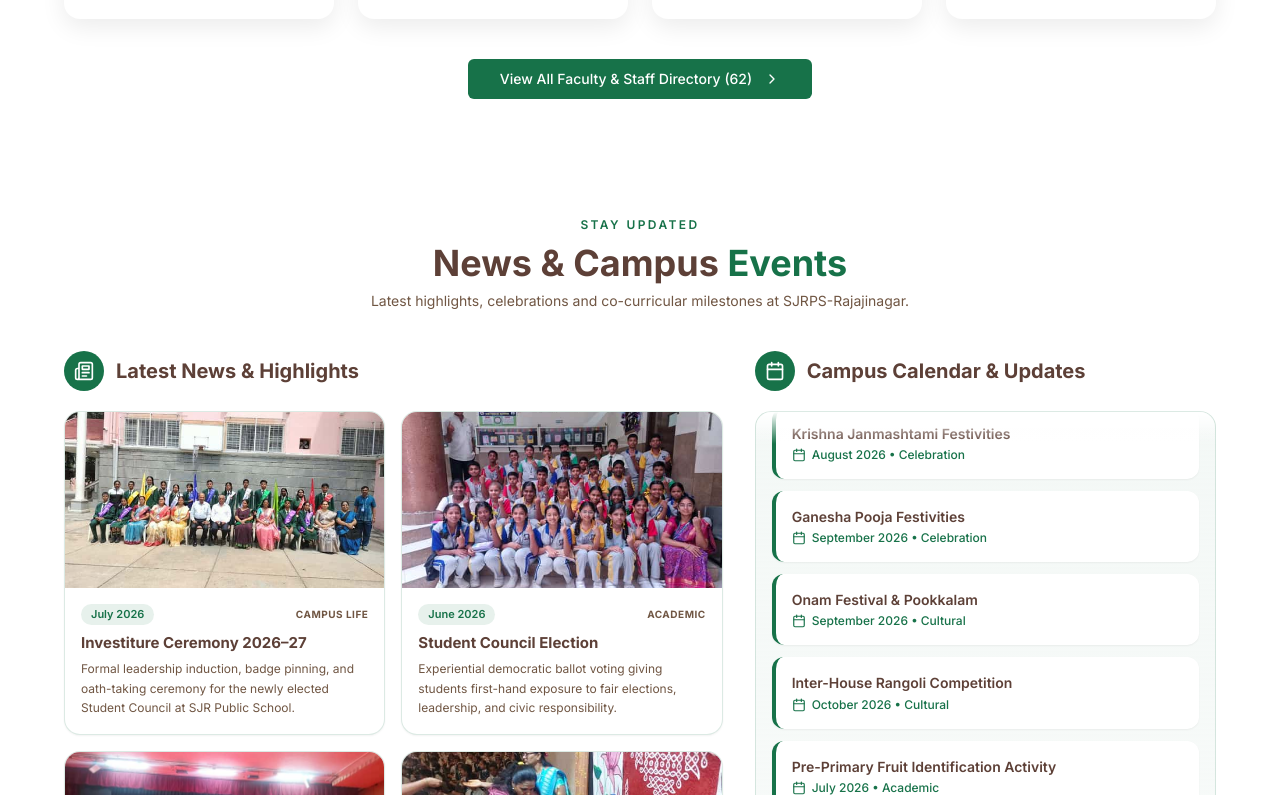
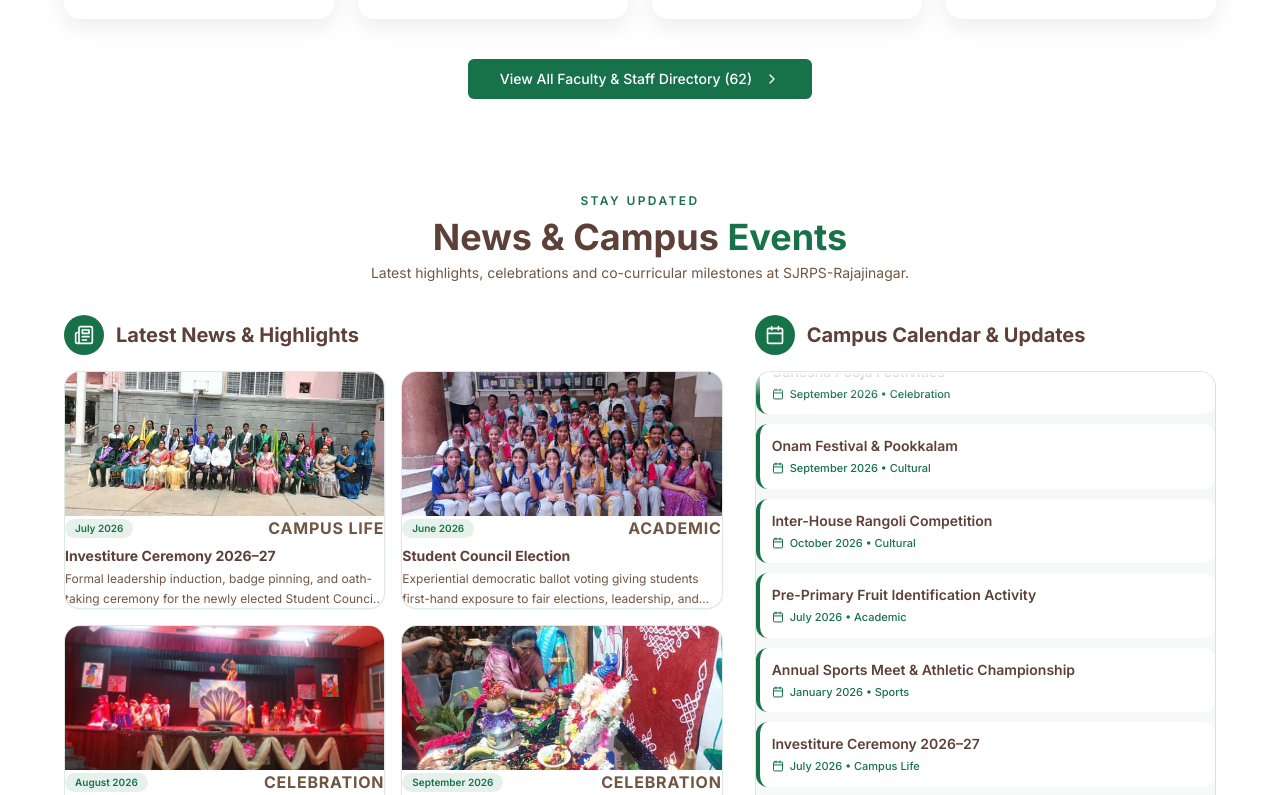
Before and after one commit to ROI-1213/sjrps_public_school_rajajinagar, a React (Vite) app: page / in a window 1280 px wide. Shown: the part 6765-7560 px from the top of the page. Built offline with nearby package versions, Linux system fonts and the light colour scheme; no server answers.

Commit message:
Remove dead blank space in News & Campus Events section by matching column baselines and continuous ticker

```diff
--- a/src/components/NewsEventsHomeSection.tsx
+++ b/src/components/NewsEventsHomeSection.tsx
@@ -10,20 +10,21 @@ const NewsEventsHomeSection = () => {
   const tickerEvents = schoolEvents;
 
   return (
-    <section className="py-14 bg-white">
+    <section className="py-8 lg:py-10 bg-white">
       <div className="container mx-auto px-4">
-        <div className="text-center mb-10 max-w-3xl mx-auto">
+        <div className="text-center mb-8 max-w-3xl mx-auto">
           <span className="text-xs font-semibold uppercase tracking-[0.2em] text-indian-green">Stay Updated</span>
-          <h2 className="text-3xl md:text-4xl font-bold text-school-brown mt-2 leading-tight">
+          <h2 className="text-3xl md:text-4xl font-bold text-school-brown mt-1.5 leading-tight">
             News & Campus <span className="text-indian-green">Events</span>
           </h2>
-          <p className="text-sm text-muted-foreground mt-2">Latest highlights, celebrations and co-curricular milestones at SJRPS-Rajajinagar.</p>
+          <p className="text-sm text-muted-foreground mt-1.5">Latest highlights, celebrations and co-curricular milestones at SJRPS-Rajajinagar.</p>
         </div>
 
-        <div className="grid grid-cols-1 lg:grid-cols-12 gap-8 max-w-6xl mx-auto lg:items-start">
+        <div className="grid grid-cols-1 lg:grid-cols-12 gap-8 max-w-6xl mx-auto lg:items-stretch">
           {/* Left – Featured Events */}
-          <div className="lg:col-span-7 flex flex-col">
-            <div className="flex items-center gap-3 mb-5">
+          <div className="lg:col-span-7 flex flex-col justify-between">
+            <div>
+              <div className="flex items-center gap-3 mb-4">
                 <div className="bg-indian-green w-10 h-10 rounded-full flex items-center justify-center">
                   <Newspaper className="h-5 w-5 text-white" />
                 </div>
@@ -33,7 +34,7 @@ const NewsEventsHomeSection = () => {
                 {latestEvents.map((item) => (
                   <Link key={item.id} to={`/news/${item.id}`} className="block h-full group">
                     <Card className="overflow-hidden border border-indian-green/15 hover:shadow-xl transition-all duration-300 flex flex-col h-full rounded-2xl group-hover:-translate-y-1 bg-white">
-                    <div className="h-44 overflow-hidden bg-muted">
+                      <div className="h-36 overflow-hidden bg-muted">
                         <img
                           src={item.featuredImage}
                           alt={item.title}
@@ -44,19 +45,19 @@ const NewsEventsHomeSection = () => {
                           }}
                         />
                       </div>
-                    <CardContent className="p-4 flex flex-col">
-                      <div className="flex items-center justify-between mb-2">
-                        <span className="text-[11px] font-semibold text-indian-green bg-indian-green/10 px-2.5 py-0.5 rounded-full">
+                      <CardContent className="p-3.5 flex flex-col">
+                        <div className="flex items-center justify-between mb-1.5">
+                          <span className="text-[10px] font-semibold text-indian-green bg-indian-green/10 px-2.5 py-0.5 rounded-full">
                             {item.date}
                           </span>
-                        <span className="text-[10px] uppercase font-bold tracking-wider text-muted-foreground">
+                          <span className="text-[9px] uppercase font-bold tracking-wider text-muted-foreground">
                             {item.category}
                           </span>
                         </div>
-                      <h4 className="font-bold text-school-brown text-[15px] leading-snug mb-1.5 line-clamp-2 group-hover:text-indian-green transition-colors">
+                        <h4 className="font-bold text-school-brown text-sm leading-snug mb-1 line-clamp-2 group-hover:text-indian-green transition-colors">
                           {item.title}
                         </h4>
-                      <p className="text-muted-foreground text-xs leading-relaxed line-clamp-3">
+                        <p className="text-muted-foreground text-xs leading-relaxed line-clamp-2">
                           {item.summary}
                         </p>
                       </CardContent>
@@ -64,7 +65,8 @@ const NewsEventsHomeSection = () => {
                   </Link>
                 ))}
               </div>
-            <div className="mt-6">
+            </div>
+            <div className="mt-4 pt-1">
               <Button asChild className="bg-indian-green hover:bg-indian-green/90 text-white">
                 <Link to="/news">
                   View All News & Events
@@ -76,27 +78,27 @@ const NewsEventsHomeSection = () => {
 
           {/* Right – Events ticker */}
           <div className="lg:col-span-5 flex flex-col">
-            <div className="flex items-center gap-3 mb-5">
+            <div className="flex items-center gap-3 mb-4">
               <div className="bg-indian-green w-10 h-10 rounded-full flex items-center justify-center">
                 <Calendar className="h-5 w-5 text-white" />
               </div>
               <h3 className="text-xl font-bold text-school-brown">Campus Calendar & Updates</h3>
             </div>
 
-            <div className="relative h-[650px] overflow-hidden rounded-2xl border border-indian-green/15 bg-gradient-to-b from-indian-green/5 to-white">
-              <div className="absolute inset-x-0 top-0 h-8 bg-gradient-to-b from-white to-transparent z-10 pointer-events-none" />
-              <div className="absolute inset-x-0 bottom-0 h-8 bg-gradient-to-t from-white to-transparent z-10 pointer-events-none" />
+            <div className="relative flex-1 min-h-[380px] max-h-[560px] overflow-hidden rounded-2xl border border-indian-green/15 bg-gradient-to-b from-indian-green/5 to-white">
+              <div className="absolute inset-x-0 top-0 h-6 bg-gradient-to-b from-white to-transparent z-10 pointer-events-none" />
+              <div className="absolute inset-x-0 bottom-0 h-6 bg-gradient-to-t from-white to-transparent z-10 pointer-events-none" />
 
-              <div className="animate-ticker-up hover:[animation-play-state:paused] flex flex-col gap-3 p-4">
-                {[...tickerEvents, ...tickerEvents].map((e, i) => (
+              <div className="animate-ticker-up hover:[animation-play-state:paused] flex flex-col gap-2.5 p-3.5">
+                {[...tickerEvents, ...tickerEvents, ...tickerEvents].map((e, i) => (
                   <Link
                     key={`${e.id}-${i}`}
                     to={`/news/${e.id}`}
-                    className="bg-white border-l-4 border-indian-green rounded-xl p-4 shadow-sm hover:shadow-md transition-all block group"
+                    className="bg-white border-l-4 border-indian-green rounded-xl p-3 shadow-xs hover:shadow-md transition-all block group shrink-0"
                   >
-                    <div className="font-semibold text-school-brown text-sm leading-snug group-hover:text-indian-green transition-colors">{e.title}</div>
-                    <div className="text-xs text-indian-green mt-1 flex items-center gap-1.5 font-medium">
-                      <Calendar className="h-3.5 w-3.5" /> {e.date} • {e.category}
+                    <div className="font-semibold text-school-brown text-xs sm:text-sm leading-snug group-hover:text-indian-green transition-colors">{e.title}</div>
+                    <div className="text-[11px] text-indian-green mt-1 flex items-center gap-1.5 font-medium">
+                      <Calendar className="h-3 w-3" /> {e.date} • {e.category}
                     </div>
                   </Link>
                 ))}
--- a/src/components/TestimonialsSection.tsx
+++ b/src/components/TestimonialsSection.tsx
@@ -18,7 +18,7 @@ const TestimonialsSection = () => {
   const testimonials = useMemo(() => mergeTestimonialItems(adminTestimonials), [adminTestimonials]);
 
   return (
-    <section className="py-14 bg-gradient-to-br from-slate-50 to-white">
+    <section className="py-8 lg:py-10 bg-gradient-to-br from-slate-50 to-white">
       <div className="container mx-auto px-4">
         <div className="text-center mb-10 max-w-3xl mx-auto">
           <span className="text-xs font-semibold uppercase tracking-[0.2em] text-indian-green">Testimonials</span>
```
Lines whose indentation alone changed are shown as unchanged.
